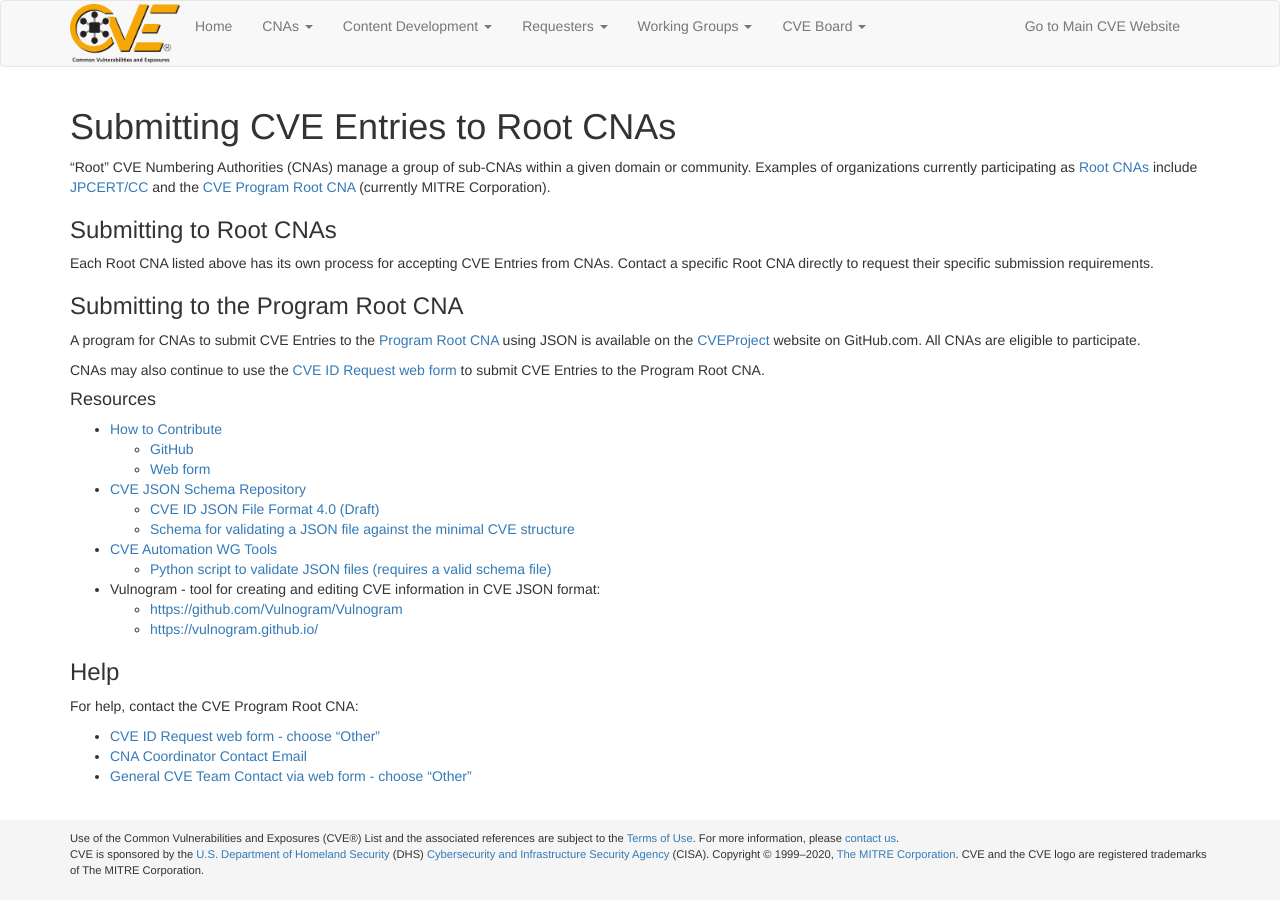
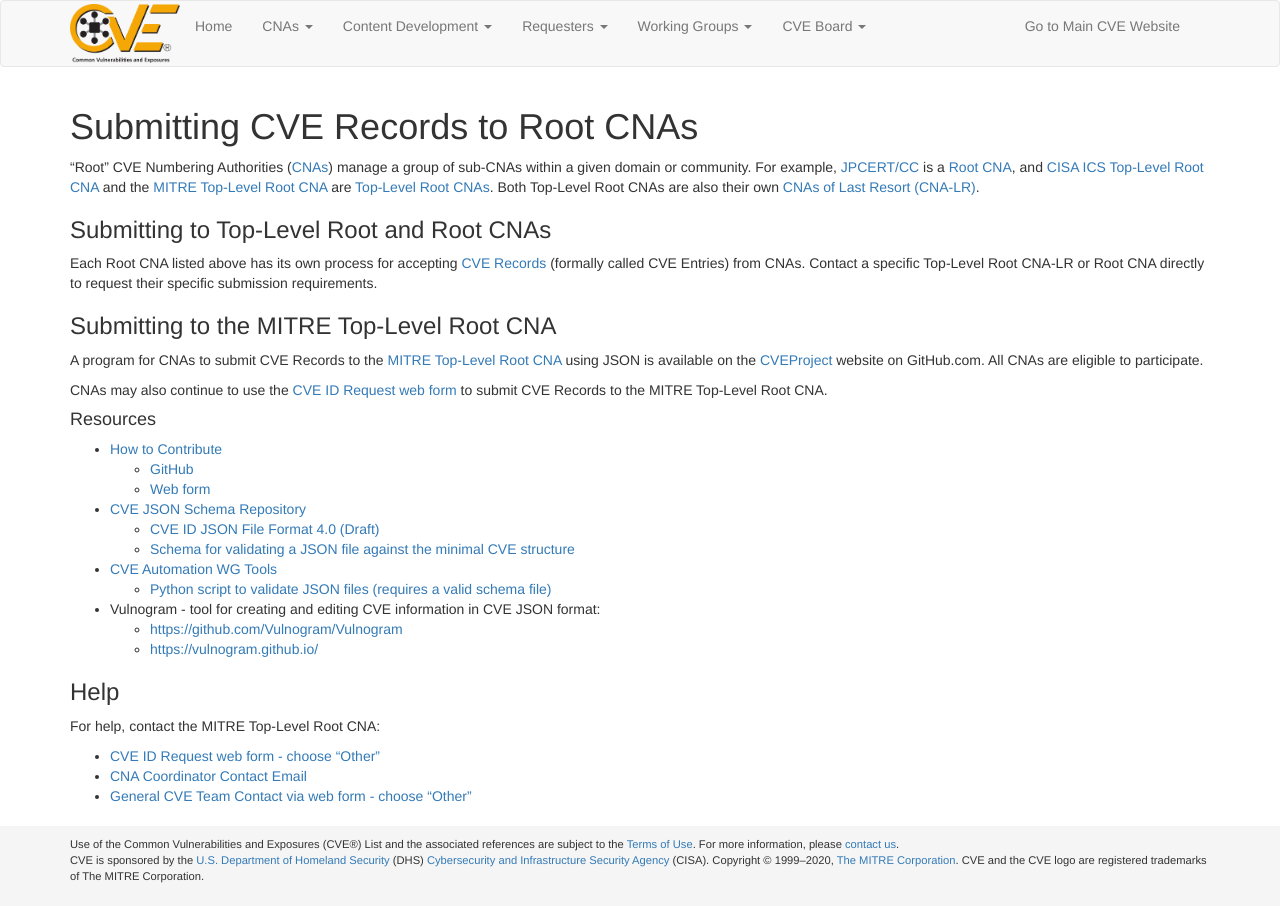
Before and after one commit to CVEProject/cveproject.github.io, a Jekyll site: the page built from docs/cna/submitting_cve_entries_to_root_cnas/index.md, in a window 1280 px wide. Built offline with Jekyll 4.4.1, drawn with Linux system fonts in a browser that asks for light colours; nearby versions of some CDN libraries.

Commit message:
Update /cna/submitting_cve_entries_to_root_cnas/index.md
Update to new terminology and latest versions of the CNA content submission pptx

```diff
--- a/docs/cna/submitting_cve_entries_to_root_cnas/index.md
+++ b/docs/cna/submitting_cve_entries_to_root_cnas/index.md
@@ -1,24 +1,24 @@
 ---
-title: Submitting CVE Entries to Root CNAs
+title: Submitting CVE Records to Root CNAs
 layout: page
 ---
-"Root" CVE Numbering Authorities (CNAs) manage a group of sub-CNAs within a given domain or community. Examples of organizations currently participating as [Root CNAs](https://cve.mitre.org/cve/cna.html#cna_types) include [JPCERT/CC](https://cve.mitre.org/cve/request_id.html#j) and the [CVE Program Root CNA](https://cve.mitre.org/cve/request_id.html#cna_participants) (currently MITRE Corporation).
+"Root" CVE Numbering Authorities ([CNAs](https://cve.mitre.org/about/terminology.html#cna)) manage a group of sub-CNAs within a given domain or community. For example, [JPCERT/CC](https://cve.mitre.org/cve/request_id.html#cna-lr) is a [Root CNA](https://cve.mitre.org/about/terminology.html#root_cna), and [CISA ICS Top-Level Root CNA](https://cve.mitre.org/cve/request_id.html#cna-lr) and the [MITRE Top-Level Root CNA](https://cve.mitre.org/cve/request_id.html#cna-lr) are [Top-Level Root CNAs](https://cve.mitre.org/about/terminology.html#tlr-cna). Both Top-Level Root CNAs are also their own [CNAs of Last Resort (CNA-LR)](https://cve.mitre.org/about/terminology.html#cna-lr).
 
-### Submitting to Root CNAs
+### Submitting to Top-Level Root and Root CNAs
 
-Each Root CNA listed above has its own process for accepting CVE Entries from CNAs. Contact a specific Root CNA directly to request their specific submission requirements.
+Each Root CNA listed above has its own process for accepting [CVE Records](https://cve.mitre.org/about/terminology.html#cve_record) (formally called CVE Entries) from CNAs. Contact a specific Top-Level Root CNA-LR or Root CNA directly to request their specific submission requirements.
 
-### Submitting to the Program Root CNA
+### Submitting to the MITRE Top-Level Root CNA
 
-A program for CNAs to submit CVE Entries to the [Program Root CNA](https://cve.mitre.org/cve/request_id.html#cna_participants) using JSON is available on the [CVEProject](https://github.com/CVEProject/cvelist) website on GitHub.com. All CNAs are eligible to participate.
+A program for CNAs to submit CVE Records to the [MITRE Top-Level Root CNA](https://cve.mitre.org/cve/request_id.html#cna-lr) using JSON is available on the [CVEProject](https://github.com/CVEProject/cvelist) website on GitHub.com. All CNAs are eligible to participate.
 
-CNAs may also continue to use the [CVE ID Request web form](https://cveform.mitre.org/) to submit CVE Entries to the Program Root CNA.
+CNAs may also continue to use the [CVE ID Request web form](https://cveform.mitre.org/) to submit CVE Records to the MITRE Top-Level Root CNA.
 
 #### Resources
 
-* [How to Contribute](/docs/cna/CVE_Entry_Submission_Process.pptx)
-  * [GitHub](https://github.com/CVEProject/cvelist/blob/master/CONTRIBUTING.md)
-  * [Web form](/docs/cna/Program_Root_CNA_Web_Form_CVE_Entry_Submission_Process.pptx)
+* [How to Contribute](https://cve.mitre.org/cve/cna/CVE_Entry_Creation.pptx)
+  * [GitHub](https://cve.mitre.org/cve/cna/CVE_Entry_Submission_Process.pptx)
+  * [Web form](https://cve.mitre.org/cve/cna/CVE_Entry_Submission_Process.pptx)
 * [CVE JSON Schema Repository](https://github.com/CVEProject/automation-working-group/tree/master/cve_json_schema)
   <ul>
     <li><a href="https://github.com/CVEProject/automation-working-group/blob/master/cve_json_schema/DRAFT-JSON-file-format-v4.md">CVE ID JSON File Format 4.0 (Draft)</a></li>
@@ -36,7 +36,7 @@ CNAs may also continue to use the [CVE ID Request web form](https://cveform.mitr
 
 ### Help
 
-For help, contact the CVE Program Root CNA:
+For help, contact the MITRE Top-Level Root CNA:
 
 * [CVE ID Request web form - choose "Other"](https://cveform.mitre.org/)
 * [CNA Coordinator Contact Email](mailto:cna-coordinator@mitre.org)
```
